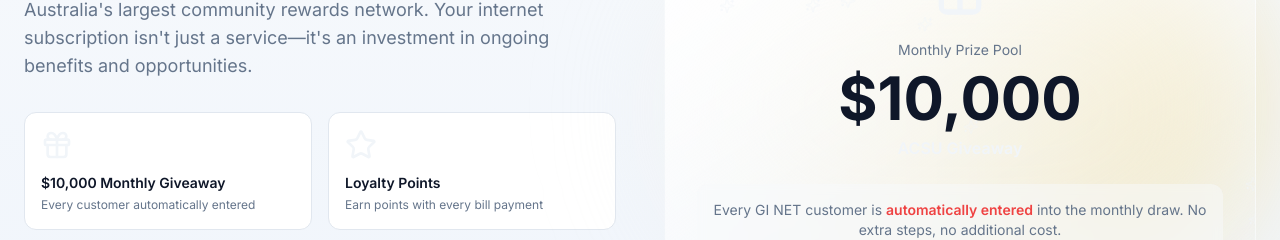
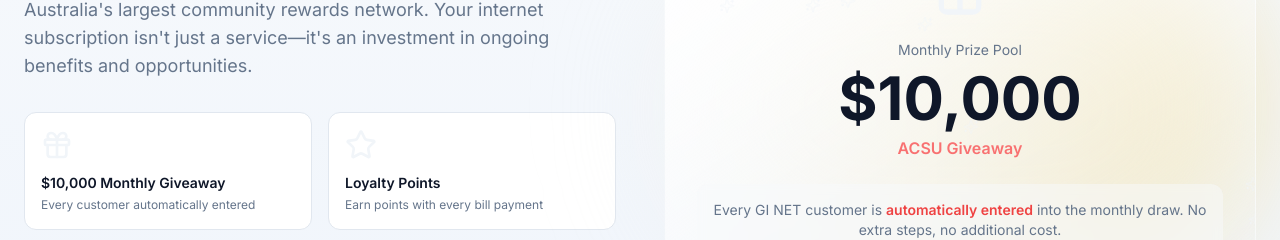
Before and after one commit to Rhodium1228/netlink-nexus-hub, a React (Vite) app: page /plans in a window 1280 px wide. Shown: the part 5720-5960 px from the top of the page. Built offline with nearby package versions, Linux system fonts and the light colour scheme; the HTML template or start-up script is replaced by a standard one.

Commit message:
Visual edit in Lovable
Edited UI in Lovable

```diff
--- a/src/components/plans/ACSUIntegration.tsx
+++ b/src/components/plans/ACSUIntegration.tsx
@@ -121,7 +121,7 @@ const ACSUIntegration = () => {
                     ${animatedValue.toLocaleString()}
                   </div>
 
-                  <p className="text-accent font-semibold mb-6">ACSU Giveaway</p>
+                  <p className="font-semibold mb-6 text-red-400">ACSU Giveaway</p>
 
                   <div className="bg-background/50 backdrop-blur-sm rounded-xl p-4">
                     <p className="text-sm text-muted-foreground">
```
